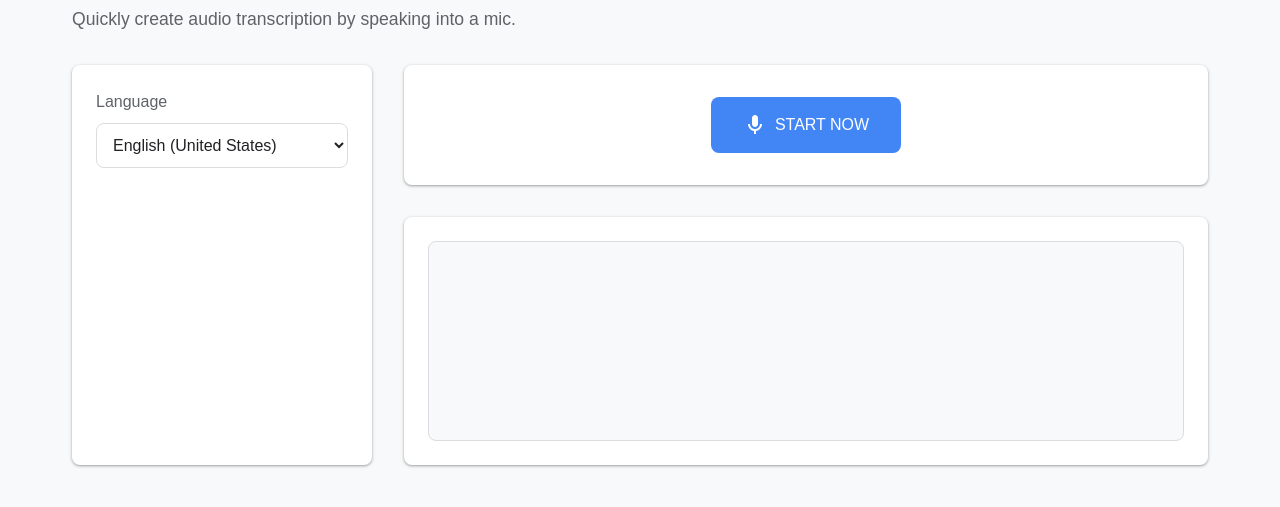
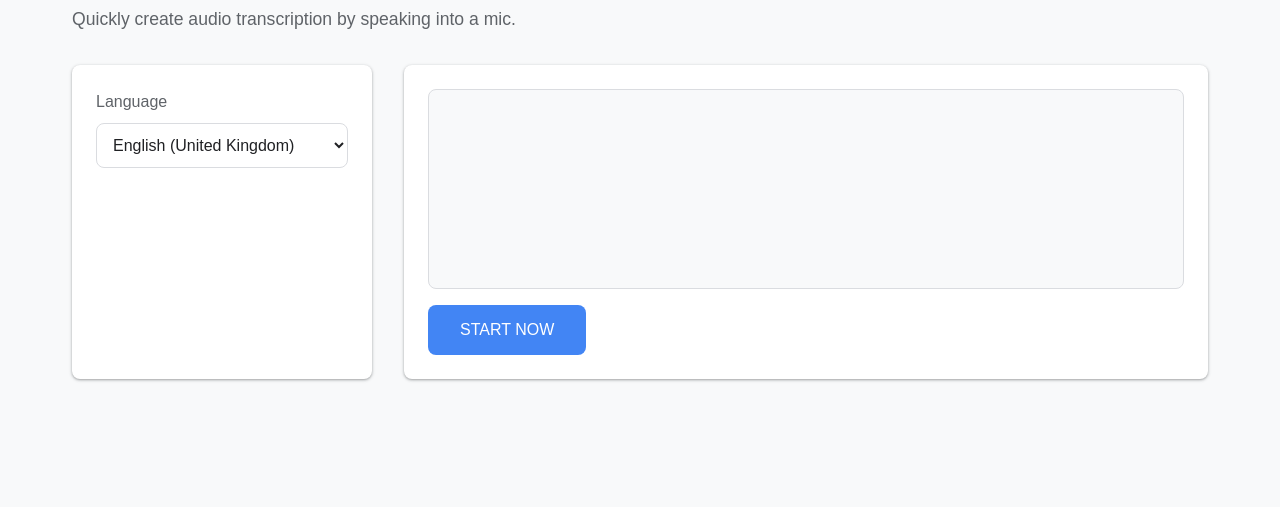
Before and after one commit to wesselgrift/med-speech-to-text, a plain HTML site: page public/index.html in a window 1280 px wide. Shown: the part 99-606 px from the top of the page. Drawn offline with nearby package versions, Linux system fonts and the light colour scheme; no server answers.

Commit message:
simplify front-end

```diff
--- a/index.js
+++ b/index.js
@@ -1,4 +1,3 @@
-// Web-only server for Google Speech-to-Text demo (no SoX required)
 import express from 'express';
 import http from 'http';
 import { Server } from 'socket.io';
@@ -169,5 +168,4 @@ app.get('/health', (req, res) => {
 const PORT = process.env.PORT || 3000;
 server.listen(PORT, () => {
   console.log(`Web-only server running on http://localhost:${PORT}`);
-  console.log(`No SoX required for this version!`);
 });
--- a/public/index.html
+++ b/public/index.html
@@ -18,29 +18,18 @@
         <div class="language-select">
           <h2>Language</h2>
           <select id="language">
-            <option value="en-US">English (United States)</option>
+            <!-- <option value="en-US">English (United States)</option> -->
             <option value="en-GB">English (United Kingdom)</option>
-            <option value="es-ES">Spanish (Spain)</option>
+            <!-- <option value="es-ES">Spanish (Spain)</option>
             <option value="fr-FR">French (France)</option>
             <option value="de-DE">German (Germany)</option>
-            <option value="it-IT">Italian (Italy)</option>
+            <option value="it-IT">Italian (Italy)</option> -->
             <option value="nl-NL">Dutch (Netherlands)</option>
-            <option value="ja-JP">Japanese (Japan)</option>
+            <!-- <option value="ja-JP">Japanese (Japan)</option>
             <option value="ko-KR">Korean (South Korea)</option>
-            <option value="zh-CN">Chinese (Simplified, China)</option>
+            <option value="zh-CN">Chinese (Simplified, China)</option> -->
           </select>
         </div>
-      </section>
-
-      <section class="microphone-section" id="microphone-section">
-        <button id="start-button" class="action-button">
-          <svg xmlns="http://www.w3.org/2000/svg" viewBox="0 0 24 24" width="24" height="24">
-            <path fill="none" d="M0 0h24v24H0z"/>
-            <path d="M12 14c1.66 0 3-1.34 3-3V5c0-1.66-1.34-3-3-3S9 3.34 9 5v6c0 1.66 1.34 3 3 3z" fill="currentColor"/>
-            <path d="M17 11c0 2.76-2.24 5-5 5s-5-2.24-5-5H5c0 3.53 2.61 6.43 6 6.92V21h2v-3.08c3.39-.49 6-3.39 6-6.92h-2z" fill="currentColor"/>
-          </svg>
-          START NOW
-        </button>
       </section>
 
       <section class="transcription-section">
@@ -48,6 +37,10 @@
           <div id="transcription" class="transcription"></div>
           <div id="interim" class="interim"></div>
         </div>
+
+        <button id="start-button" class="action-button">
+          START NOW
+        </button>
       </section>
     </main>
   </div>
--- a/public/styles.css
+++ b/public/styles.css
@@ -66,10 +66,6 @@ main {
 @media (min-width: 768px) {
   main {
     grid-template-columns: 300px 1fr;
-  }
-
-  .settings {
-    grid-row: span 2;
   }
 }
 
@@ -150,6 +146,7 @@ select {
 .transcription-container {
   min-height: 200px;
   max-height: 400px;
+  margin-bottom: 1rem;
   overflow-y: auto;
   padding: 1rem;
   border: 1px solid var(--light-gray);
```
